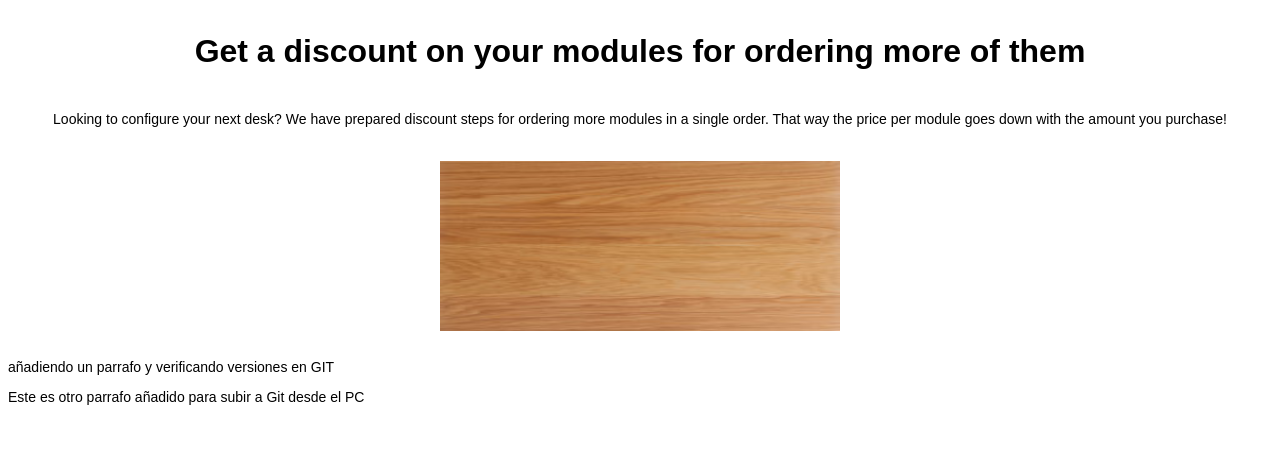
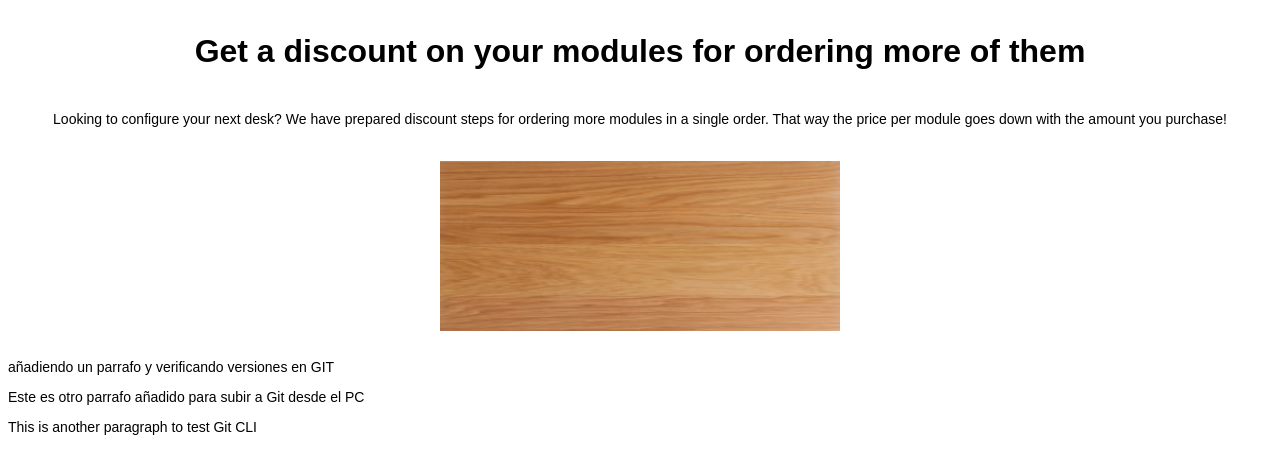
Before and after one commit to danielpaloma/Testing-git, a plain HTML site: page index.html in a window 1280 px wide. Shown: the part 2131-2580 px from the top of the page. Before the commit the page ends 2550 px from the top, so only its background shows below. Drawn offline with Linux system fonts and the light colour scheme; files whose address does not match are found by name.

Commit message:
changed index

```diff
--- a/index.html
+++ b/index.html
@@ -136,6 +136,7 @@
 <div>
 	<p>añadiendo un parrafo y verificando versiones en GIT</p>
 	<p>Este es otro parrafo añadido para subir a Git desde el PC</p>
+	<p>This is another paragraph to test Git CLI</p>
 </div>
 
 </body>
```
